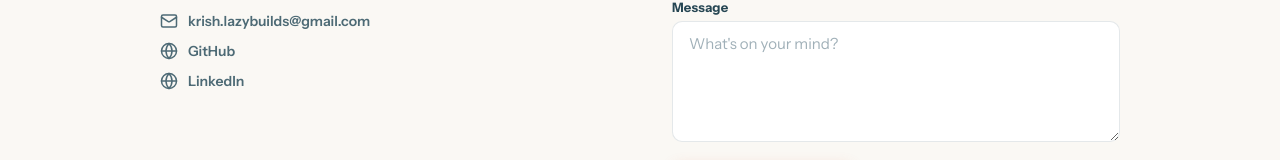
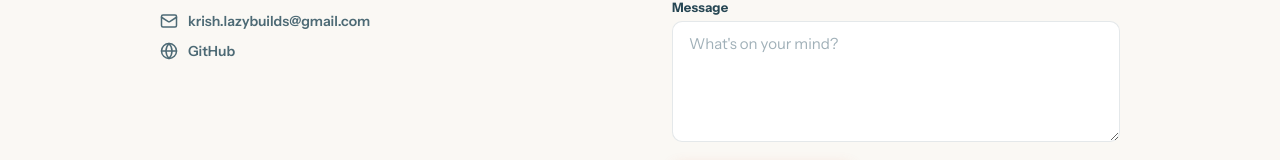
Before and after one commit to krishlazybuilds-commits/cardforge, a Next.js app in the folder frontend/: page /contact in a window 1280 px wide. Shown: the part 395-555 px from the top of the page. Built offline with nearby package versions, Linux system fonts and the light colour scheme.

Commit message:
Remove LinkedIn link from contact page

```diff
--- a/frontend/app/contact/page.tsx
+++ b/frontend/app/contact/page.tsx
@@ -85,15 +85,6 @@ export default function Contact() {
                 <Globe size={18} />
                 <span>GitHub</span>
               </a>
-              <a
-                href="https://linkedin.com"
-                target="_blank"
-                rel="noopener noreferrer"
-                className="contact-link-item"
-              >
-                <Globe size={18} />
-                <span>LinkedIn</span>
-              </a>
             </div>
           </motion.div>
 
```
